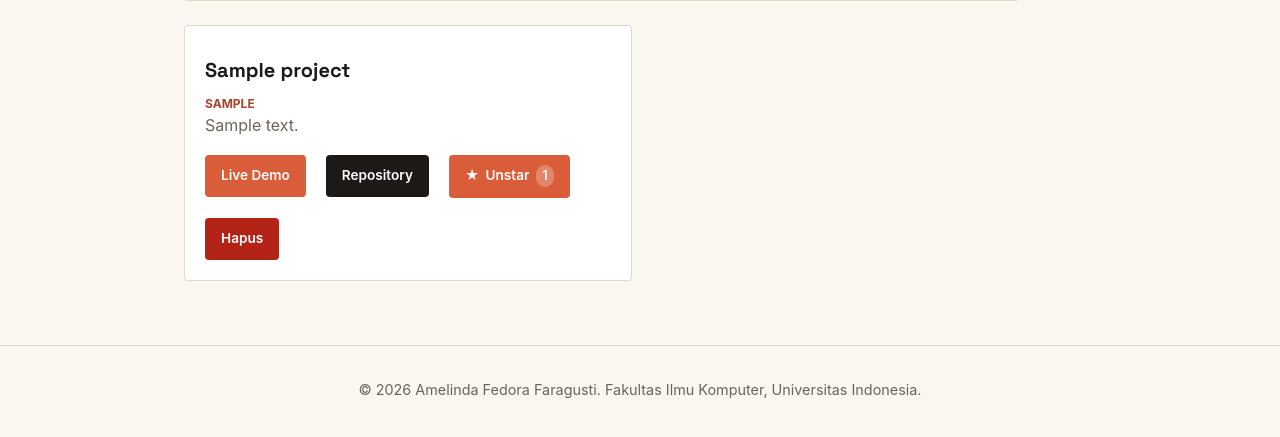
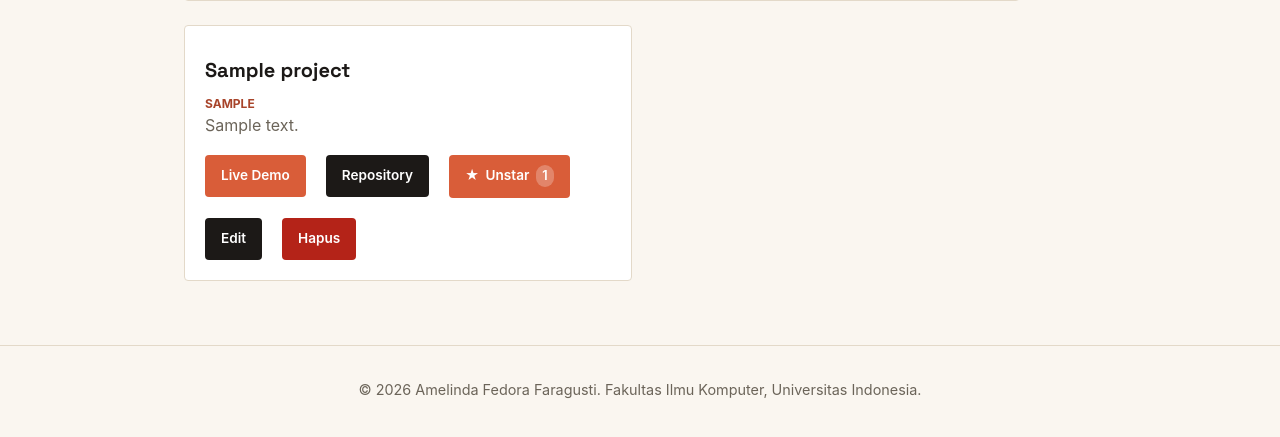
Before and after one commit to melin09-daz/myportofolio, a Django app: page /project/ in a window 1280 px wide. Shown: the part 288-725 px from the top of the page. Run offline with Django 5.2, Linux system fonts and the light colour scheme; a user stored in the database is signed in; tables that the repository leaves empty hold one stand-in row (values such as "Sample post").

Commit message:
feat: add 'edit' untuk project

```diff
--- a/templates/project.html
+++ b/templates/project.html
@@ -115,6 +115,8 @@
         // Dummy UUID digunakan untuk digantikan oleh ID asli dari data JSON
         const deleteUrl = "{% url 'main:delete_project' '00000000-0000-0000-0000-000000000000' %}"
             .replace('00000000-0000-0000-0000-000000000000', projectId);
+        const editUrl = "{% url 'main:edit_project' '00000000-0000-0000-0000-000000000000' %}"
+            .replace('00000000-0000-0000-0000-000000000000', projectId);
         const starUrl = "{% url 'main:toggle_star' '00000000-0000-0000-0000-000000000000' %}"
             .replace('00000000-0000-0000-0000-000000000000', projectId);
 
@@ -123,6 +125,10 @@
                 {% csrf_token %}
                 <button type="submit" class="button button-danger" onclick="return confirm('Yakin ingin menghapus project ini?');">Hapus</button>
             </form>`
+            : '';
+
+        const editHtml = IS_SUPERUSER
+            ? `<a href="${editUrl}" class="button button-secondary">Edit</a>`
             : '';
 
         const isStarredClass = project.is_starred ? " is-starred" : "";
@@ -153,6 +159,7 @@
                         </button>
                     </form>
 
+                    ${editHtml}
                     ${deleteHtml}
                 </div>
             </div>
```
